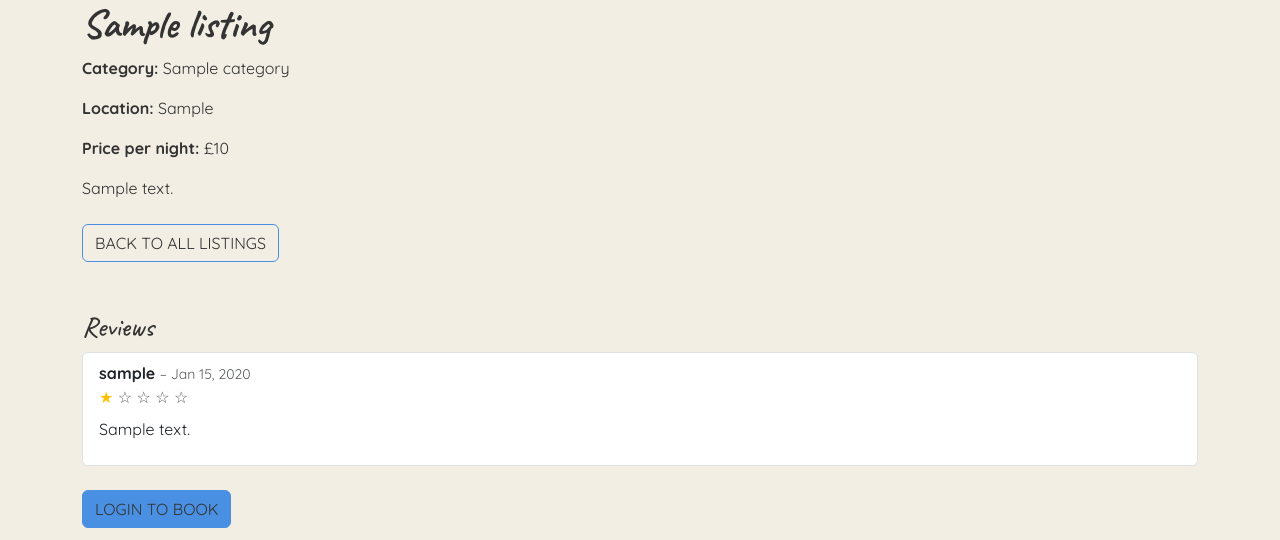
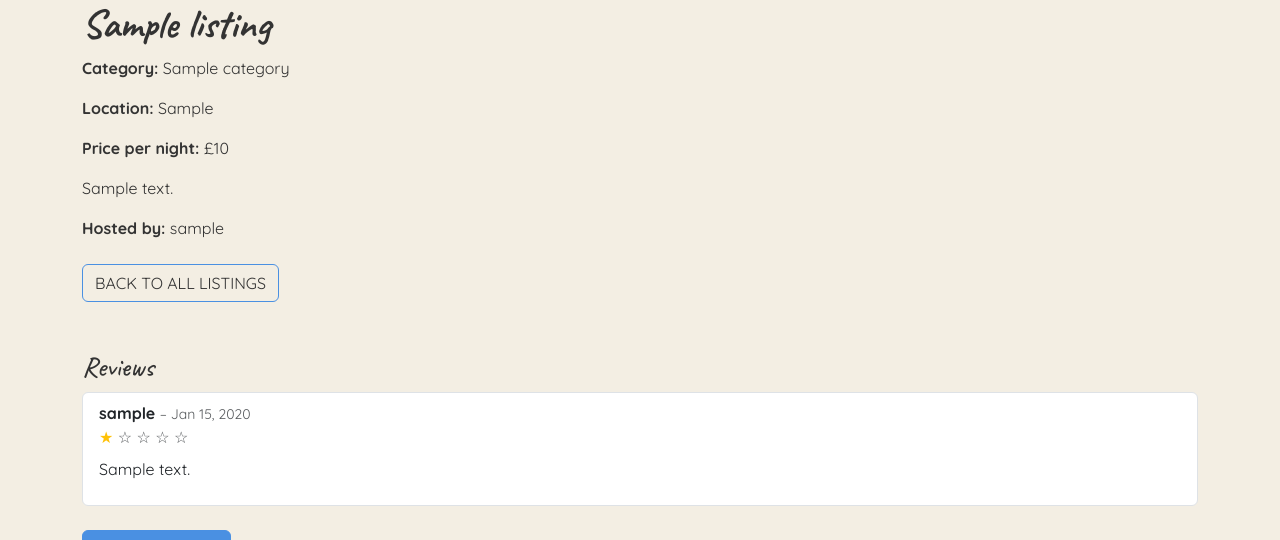
Before and after one commit to FraserR1188/WoofAway, a Django app: page /listings/1/ in a window 1280 px wide. Shown: the part 404-944 px from the top of the page. Run offline with Django 3.2, Linux system fonts and the light colour scheme; tables that the repository leaves empty hold one stand-in row (values such as "Sample post"); grey boxes marked "Sample" are stand-in pictures; some libraries are stand-ins or nearby versions.

Commit message:
Allowing the user to access the profile of the host on the listing page

```diff
--- a/accounts/urls.py
+++ b/accounts/urls.py
@@ -1,6 +1,6 @@
 from django.urls import path, reverse_lazy
 from django.contrib.auth.views import LoginView, LogoutView
-from .views import SignUpView, ProfileView, EditProfileView
+from .views import SignUpView, ProfileView, EditProfileView, ProfileDetailView
 
 app_name = "accounts"
 
@@ -33,4 +33,5 @@ urlpatterns = [
         EditProfileView.as_view(),
         name="edit_profile"
     ),
+    path("profile/<int:pk>/", ProfileDetailView.as_view(), name="profile_detail"),
 ]
--- a/listings/templates/listings/listing_detail.html
+++ b/listings/templates/listings/listing_detail.html
@@ -21,6 +21,14 @@
     <p><strong>Price per night:</strong> £{{ listing.price_per_night }}</p>
     <p>{{ listing.description }}</p>
 
+    {# === Hosted By === #}
+    <div class="mb-4">
+      <strong>Hosted by:</strong>
+      <a href="{% url 'accounts:profile_detail' listing.host.profile.pk %}">
+        {{ listing.host.username }}
+      </a>
+    </div>
+
     <div class="mt-4">
       {# only show “Edit” to the logged-in host #}
       {% if user.is_authenticated and listing.host == user %}
@@ -28,7 +36,7 @@
           Edit this listing
         </a>
       {% endif %}
-      <a href="{% url 'listings:listing_list' %}" id="black-button-writing" class="btn btn-outline-primary">
+      <a href="{% url 'listings:listing_list' %}" class="btn btn-outline-primary">
         Back to all listings
       </a>
     </div>
```
Also changed, not shown: accounts/views.py (+24 -14 lines), payments/views.py (+6 -6 lines).
